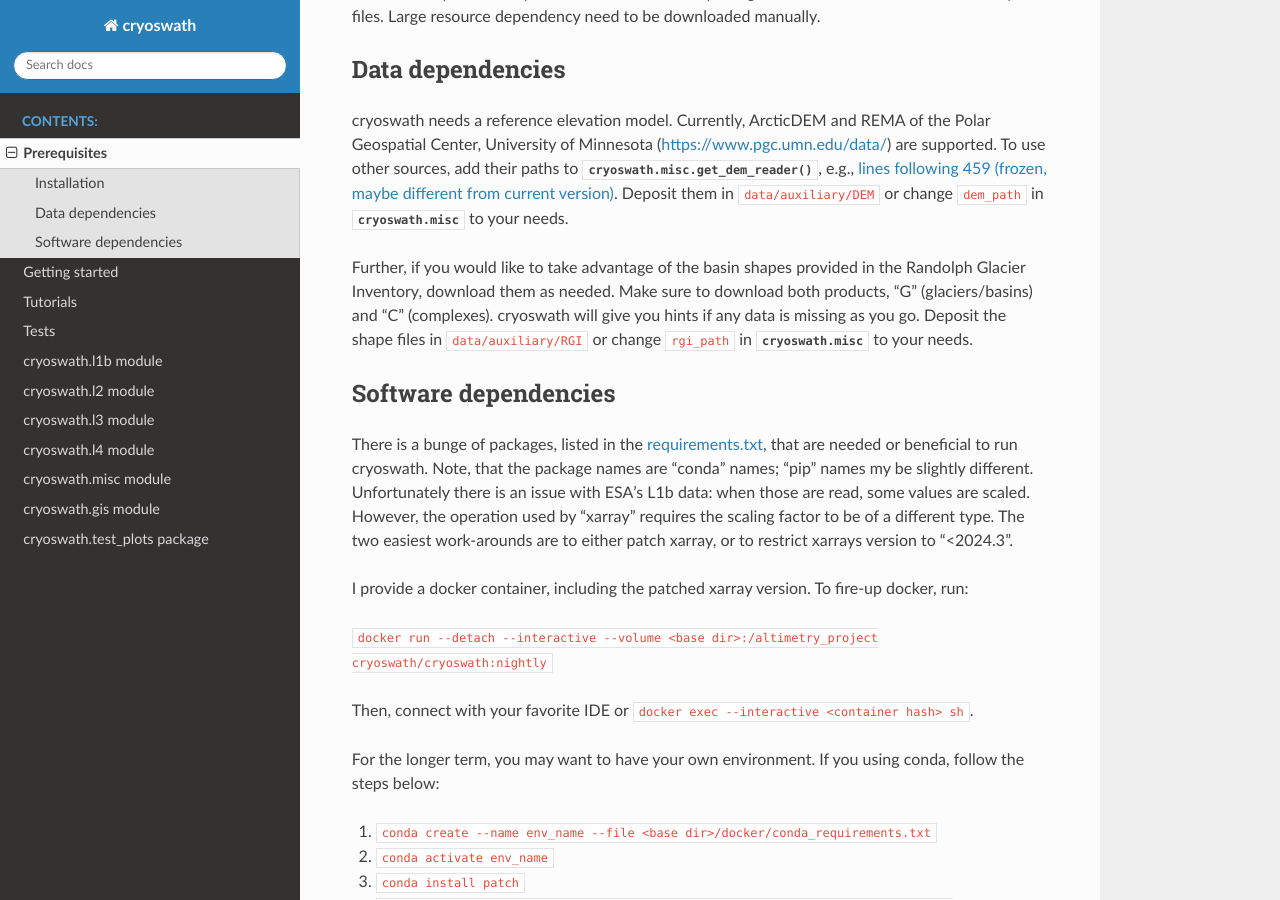
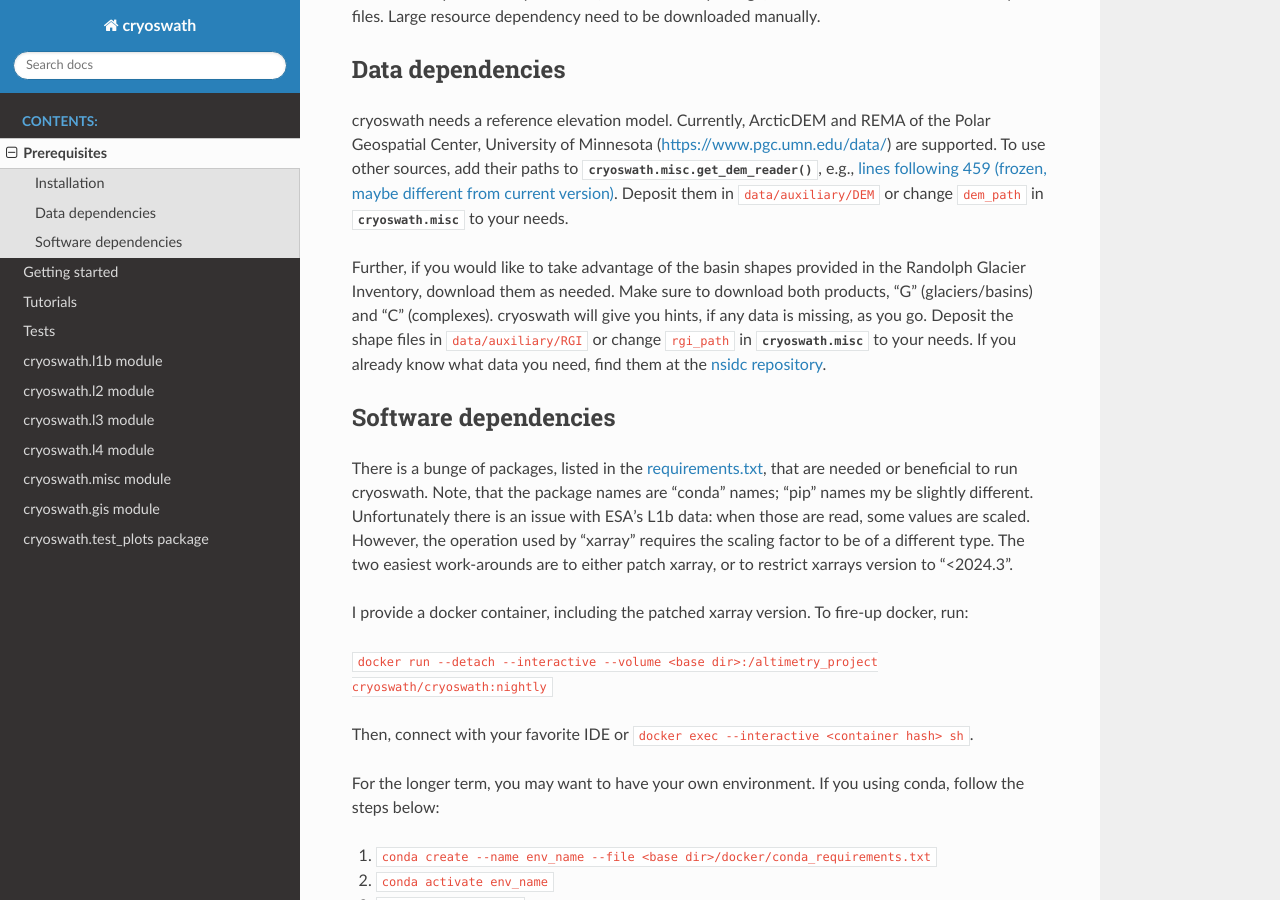
Before and after one commit to j-haacker/cryoswath, a Sphinx documentation site: the page built from docs/prerequisites.rst, in a window 1280 px wide and 900 px high, scrolled down 332 px. Built offline with Sphinx 7.4.7 and the Read the Docs theme 3.1.0, drawn with Linux system fonts in a browser that asks for light colours.

Commit message:
chore(docs): update docs

```diff
--- a/docs/prerequisites.rst
+++ b/docs/prerequisites.rst
@@ -23,8 +23,10 @@ Deposit them in ``data/auxiliary/DEM`` or change ``dem_path`` in :mod:`cryoswath
 
 Further, if you would like to take advantage of the basin shapes provided in the Randolph Glacier Inventory, download them as needed.
 Make sure to download both products, "G" (glaciers/basins) and "C" (complexes).
-cryoswath will give you hints if any data is missing as you go.
+cryoswath will give you hints, if any data is missing, as you go.
 Deposit the shape files in ``data/auxiliary/RGI`` or change ``rgi_path`` in :mod:`cryoswath.misc` to your needs.
+If you already know what data you need, find them at the `nsidc repository
+<https://daacdata.apps.nsidc.org/pub/DATASETS/nsidc0770_rgi_v7/regional_files/>`_.
 
 Software dependencies
 ---------------------
```
